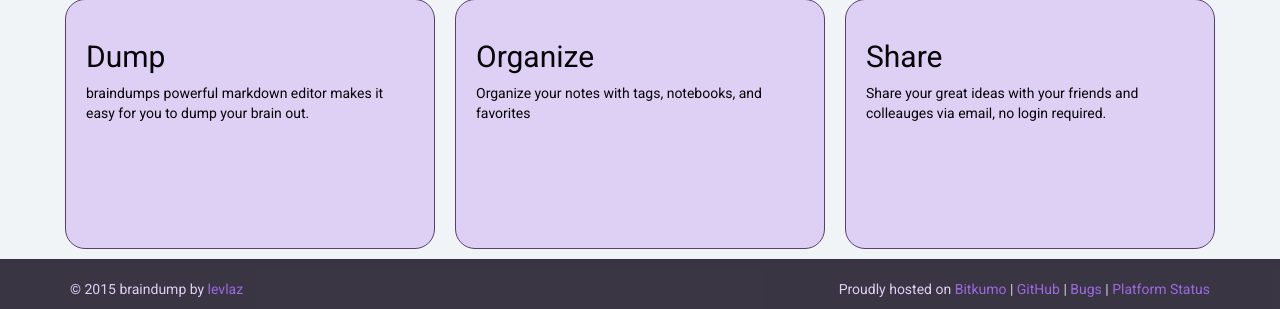
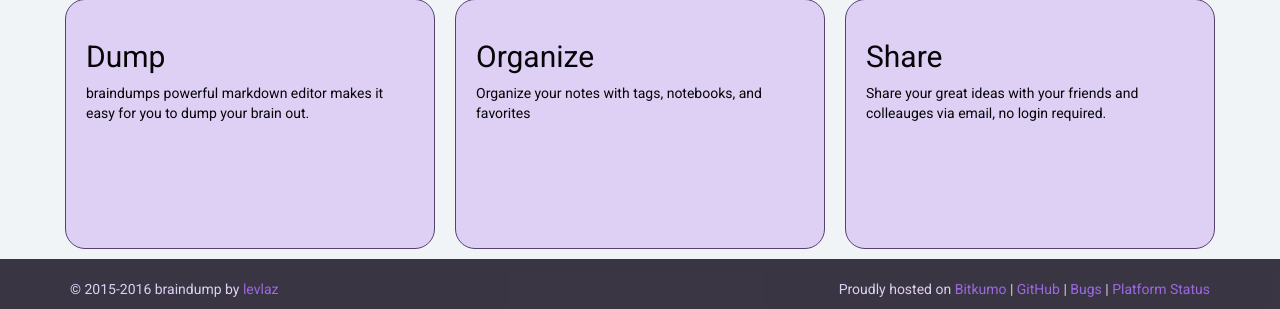
Before and after one commit to levlaz/braindump, a Flask app: page / in a window 1280 px wide. Shown: the part 493-802 px from the top of the page. Run offline with Flask 2, Linux system fonts and the light colour scheme; data comes from the database, SQL or seed files in the repository; data that the repository does not hold is empty; some libraries are stand-ins or nearby versions.

Commit message:
Update Copyright Date

```diff
--- a/app/templates/footer.html
+++ b/app/templates/footer.html
@@ -4,7 +4,7 @@
     <div class="container">
       <br />
       <p>
-        &copy; 2015 braindump by <a href="https://levlaz.org"> levlaz </a>
+        &copy; 2015-2016 braindump by <a href="https://levlaz.org"> levlaz </a>
         <span class="right">
         Proudly hosted on <a href="https://bitkumo.com/"> Bitkumo </a> |
         <a href="https://github.com/levlaz/braindump">GitHub</a> |
```
Also changed, not shown: 2 other files.
